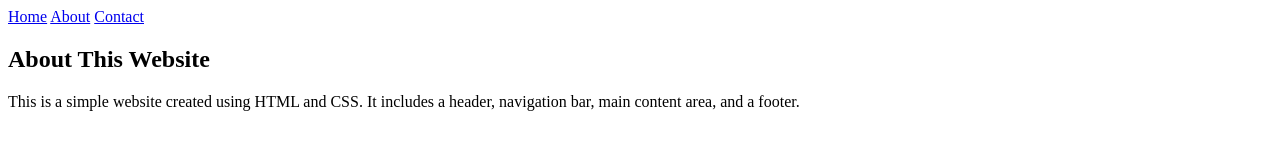
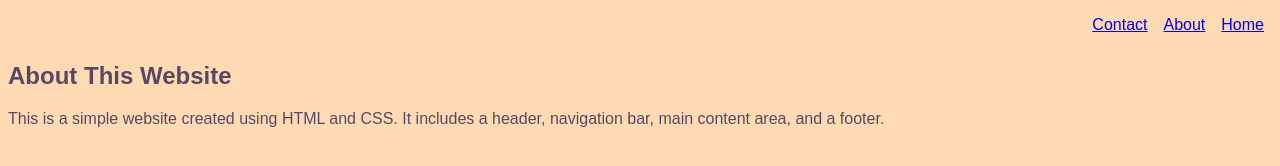
Before and after one commit to Moodeus/SimpleWebsite, a plain HTML site: page about.html in a window 1280 px wide. Drawn offline with Linux system fonts and the light colour scheme.

Commit message:
I add css, change some in the html

```diff
--- a/about.css
+++ b/about.css
@@ -3,9 +3,11 @@ body {
   }
   h2 {
     color: #574964;
+    font-family: Arial, Helvetica, sans-serif;
   }
   p {
     color: #574964;
+    font-family: Arial, Helvetica, sans-serif;
   }
 
 nav {
@@ -20,4 +22,5 @@ a {
     display: block;
     padding: 8px;
     background-color: #FFDAB3;
+    font-family: Arial, Helvetica, sans-serif;
   }
--- a/about.html
+++ b/about.html
@@ -2,6 +2,7 @@
 <html>
     <head>
         <title>About</title>
+        <link rel="stylesheet" href="about.css">
     </head>
     <body>
          <nav>
```
Also changed, not shown: contact.html (+1 -0 lines).
